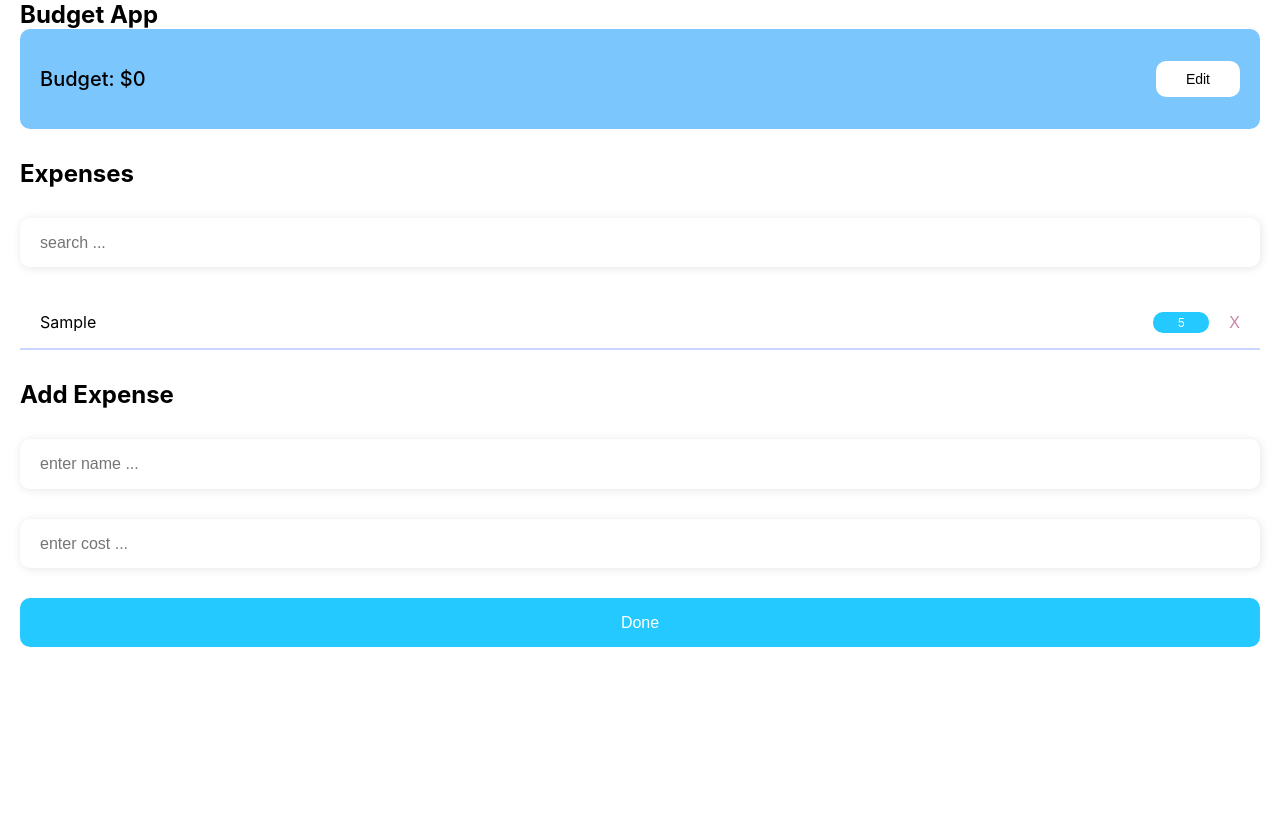
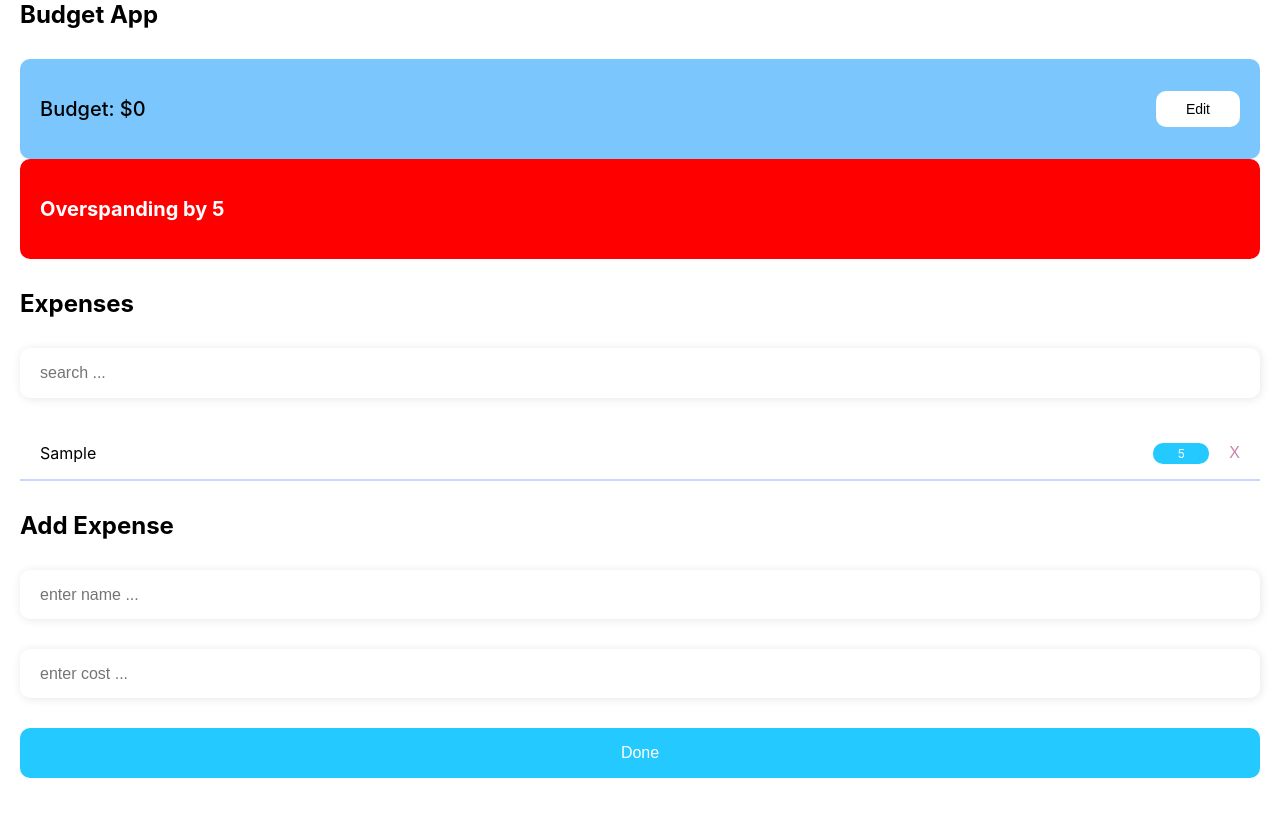
Before and after one commit to Andruha99/react-budget-app, a React (Create React App) app: page / in a window 1280 px wide. Both pictures are taken after typing "Sample", "5" into the empty fields and a click on the button "Done". Shown: the top 816 px of the page. Built offline with nearby package versions, Linux system fonts and the light colour scheme.

Commit message:
feat (p-4): add remain card

```diff
--- a/src/App.tsx
+++ b/src/App.tsx
@@ -7,6 +7,7 @@ import { Budget } from "./components/Budget/Budget";
 export const App = () => {
   return (
     <Wrapper>
+      <h2>Budget App</h2>
       <Budget />
       <Expenses />
       <Form />
--- a/src/components/Budget/Budget.tsx
+++ b/src/components/Budget/Budget.tsx
@@ -1,11 +1,12 @@
 import React from "react";
 import { BudgetCard } from "../BudgetCard/BudgetCard";
+import { RemainCard } from "../RemainingCard/RemainCard";
 
 export const Budget = () => {
   return (
     <div>
-      <h2>Budget App</h2>
       <BudgetCard />
+      <RemainCard />
     </div>
   );
 };
--- /dev/null
+++ b/src/components/RemainingCard/RemainCard.tsx
@@ -0,0 +1,21 @@
+import React from "react";
+import { useBudgetContext } from "../../context/BudgetContext/BudgetContext";
+import { useExpensesContext } from "../../context/ExensesContext/ExpensesContext";
+import { OverSpendingCard, RemainingCard } from "./styles";
+
+export const RemainCard = () => {
+  const { budget } = useBudgetContext();
+  const { expenses } = useExpensesContext();
+
+  const remain = budget - expenses.reduce((spend, expense) => spend + Number(expense.cost), 0);
+
+  return (
+    <>
+      {remain >= 0 ? (
+        <RemainingCard>Remaining: {remain}</RemainingCard>
+      ) : (
+        <OverSpendingCard>Overspanding by {Math.abs(remain)}</OverSpendingCard>
+      )}
+    </>
+  );
+};
--- /dev/null
+++ b/src/components/RemainingCard/styles.ts
@@ -0,0 +1,24 @@
+import styled from "styled-components";
+
+const RemainingCard = styled.div`
+  width: 100%;
+  padding: 38px 20px;
+  font-size: 20px;
+  font-weight: 500;
+  line-height: 24.2px;
+  background-color: #ccd5ff;
+  border-radius: 10px;
+`;
+
+const OverSpendingCard = styled.div`
+  width: 100%;
+  padding: 38px 20px;
+  font-size: 20px;
+  font-weight: 700;
+  line-height: 24.2px;
+  background-color: #ff0000;
+  color: #ffffff;
+  border-radius: 10px;
+`;
+
+export { RemainingCard, OverSpendingCard };
```
